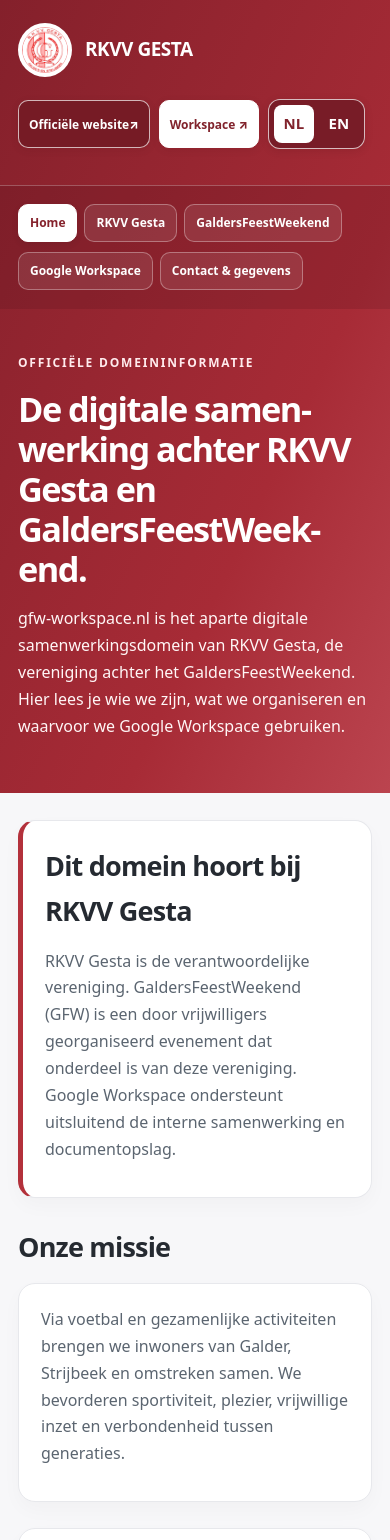
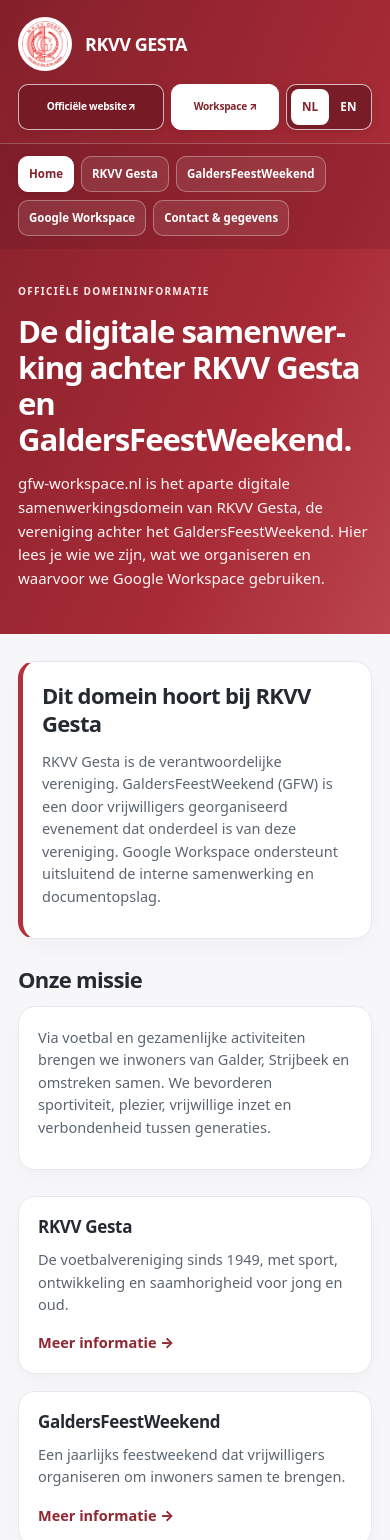
Before and after one commit to RKVVGesta-GFW/gfw-workspace-website, a plain HTML site: page index.html in a window 390 px wide. Shown: the top 1540 px of the page. Drawn offline with Linux system fonts and the light colour scheme.

Commit message:
Add files via upload

```diff
--- a/assets/style.css
+++ b/assets/style.css
@@ -97,3 +97,49 @@ body{background:var(--bg)}
 }
 @media(max-width:390px){.top-actions .header-action{font-size:12px;padding:9px 10px}.lang-toggle .lang-option{min-width:40px;padding:6px 8px}}
 @media(prefers-reduced-motion:reduce){.lang-toggle .lang-option{transition:none}}
+
+/* V8: one compact, equal-height action row across mobile screens */
+@media(max-width:650px){
+  .mast{gap:13px;padding-top:calc(17px + env(safe-area-inset-top,0px));padding-bottom:13px}
+  .top-actions{display:grid;grid-template-columns:minmax(0,1.35fr) minmax(0,1fr) minmax(0,.79fr);width:100%;gap:7px;align-items:stretch;padding:0;flex-wrap:nowrap;justify-content:stretch}
+  .top-actions .header-action,.top-actions .lang-toggle{width:100%;height:46px;min-height:46px;max-height:46px;min-width:0;margin:0;box-sizing:border-box;border-radius:10px}
+  .top-actions .header-action{padding:5px 5px;font-size:clamp(9px,2.6vw,12px);white-space:nowrap;letter-spacing:-.025em;line-height:1.1;gap:1px}
+  .top-actions .lang-toggle{padding:4px;gap:1px;justify-content:space-between}
+  .lang-toggle .lang-option{min-height:36px;min-width:0;flex:1 1 0;padding:4px 2px;font-size:clamp(11px,3vw,14px);line-height:1}
+  .nav-wrap{margin-top:0;border-top:1px solid rgba(255,255,255,.24)}
+  .nav-wrap .primary-nav{padding-top:12px;padding-bottom:13px;row-gap:8px}
+}
+@media(max-width:370px){
+  .top-actions{grid-template-columns:minmax(0,1.36fr) minmax(0,1fr) minmax(0,.81fr);gap:5px}
+  .top-actions .header-action{font-size:clamp(9px,2.65vw,10px);padding:5px 3px}
+  .top-actions .lang-toggle{padding:3px}
+  .lang-toggle .lang-option{font-size:11px;padding:4px 1px}
+}
+
+
+/* V9: compactere, leesbare typografie voor telefoons; desktop ongewijzigd. */
+@media (max-width:650px){
+  body{font-size:14.5px;line-height:1.55}
+  .brand strong{font-size:18px;line-height:1.15}
+  .hero{padding-top:35px;padding-bottom:43px}
+  .hero h1{font-size:clamp(29px,8vw,37px);line-height:1.16;letter-spacing:-.035em;margin:13px 0 15px;overflow-wrap:break-word}
+  .hero p{font-size:15px;line-height:1.58}
+  .kicker{font-size:10px;letter-spacing:.13em}
+  .section h2{font-size:22px;line-height:1.3;margin-bottom:12px}
+  .section h3{font-size:17px;line-height:1.35}
+  .panel,.card{padding:19px}
+  .primary-nav a{font-size:11.5px;line-height:1.2;padding:8px 10px;min-height:36px}
+  .contact-card .contact-email{font-size:14px}
+  .detail-list dt,.detail-list dd{font-size:14px}
+  .email-cell strong,.email-cell a{font-size:13.5px}
+  .site-footer h2,.site-footer h3{font-size:15px}
+  .site-footer p,.site-footer a{font-size:13px}
+  .footer-bottom{font-size:11.5px}
+  .top-actions .header-action{font-size:clamp(9px,2.6vw,11px)}
+  .lang-toggle .lang-option{font-size:clamp(11px,3vw,13px)}
+}
+@media(max-width:370px){
+  .hero h1{font-size:29px}
+  .hero p{font-size:14px}
+  .primary-nav a{font-size:11px;padding:7px 8px}
+}
```
Also changed, not shown: 1 other file.
